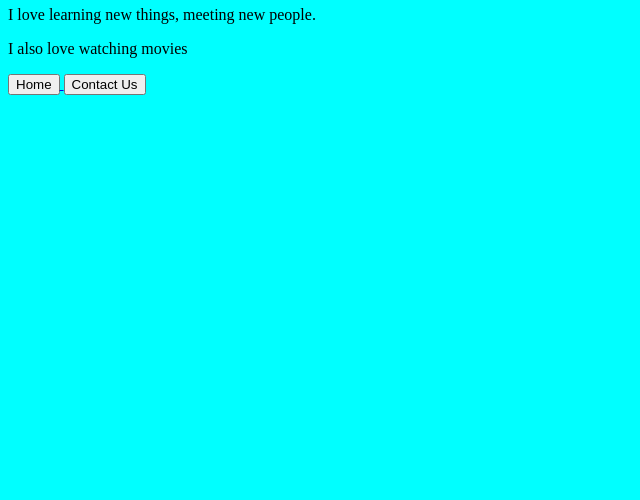
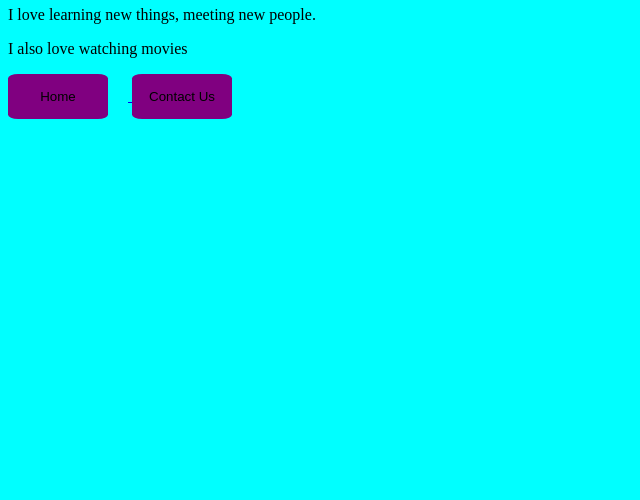
Before and after one commit to Xplorer360/secondtrial, a plain HTML site: page Experience.html in a window 1280 px wide. Shown: the part 300-800 px from the top of the page, without its empty margins (0-640 px from the left). Drawn offline with Linux system fonts and the light colour scheme.

Commit message:
eight commit

```diff
--- a/Experience.html
+++ b/Experience.html
@@ -22,7 +22,7 @@
     </p>
     <p>I also love watching movies</p>
     <a href="index.html">
-        <button>Home</button>
+        <button class="home">Home</button>
     </a>
 
     <a href="Contact.html">
@@ -39,6 +39,24 @@
 .list{
     margin-bottom: 10px;
 }
+.home{
+    border-radius: 10%;
+    width: 100px;
+    height: 45px;
+    border: none;
+    background-color: purple;
+    margin-right: 20px;
+}
+button{
+    border-radius: 10%;
+    width: 100px;
+    height: 45px;
+    border: none;
+    background-color: purple;
+
+}
+
+
     </style>
 </body>
 </html>
```
Also changed, not shown: index.html (+6 -0 lines).
